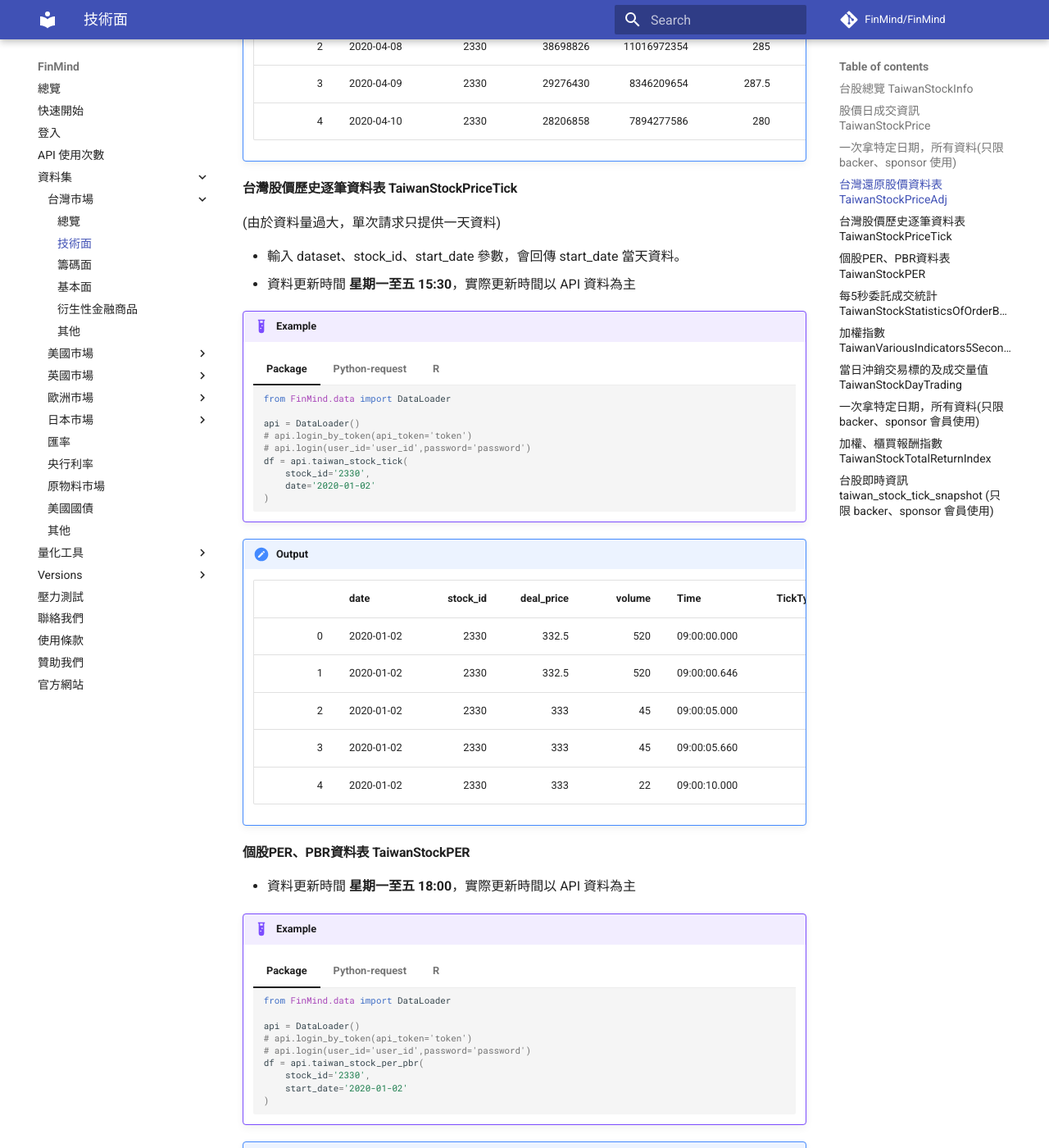
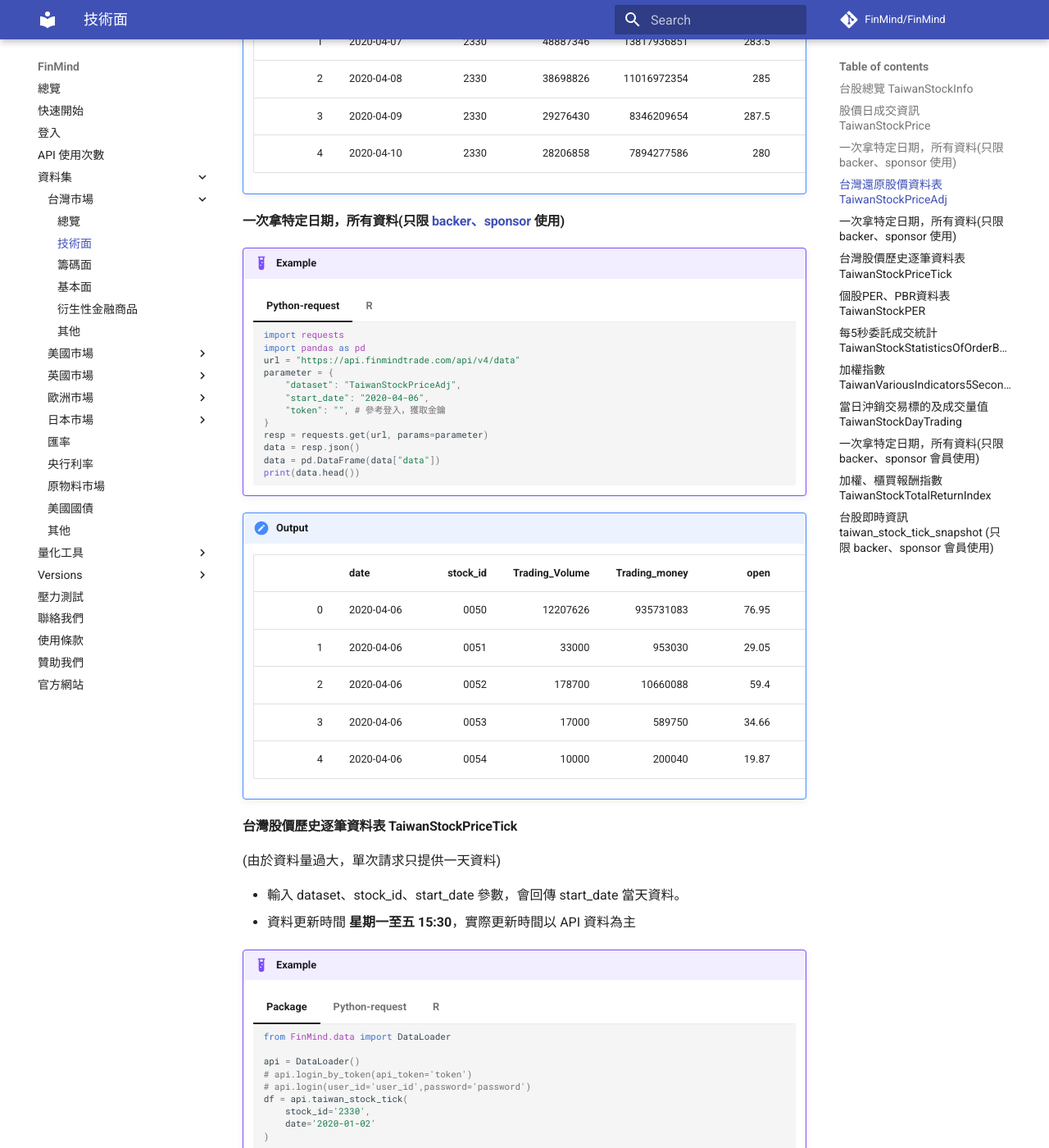
Before and after one commit to FinMind/FinMind-Doc, an MkDocs documentation site: the page built from docs/tutor/TaiwanMarket/Technical.md, in a window 1280 px wide and 1400 px high, scrolled down 3250 px. Shown: the whole window at 82% size. Built offline with MkDocs 1.6.1 and Material for MkDocs 9.7.7, drawn with Linux system fonts in a browser that asks for light colours; comment, search, counter and statistics services are not loaded; some of the changed text lies outside the part shown.

Commit message:
feat: add TaiwanStockPriceAdj

````diff
--- a/docs/tutor/TaiwanMarket/Technical.md
+++ b/docs/tutor/TaiwanMarket/Technical.md
@@ -211,19 +211,36 @@
 - 資料更新時間 **星期一至五 17:30**，實際更新時間以 API 資料為主
 
 !!! example
-    ```python
-    from FinMind.data import DataLoader
+    === "Package"
+        ```python
+        from FinMind.data import DataLoader
 
-    api = DataLoader()
-    # api.login_by_token(api_token='token')
-    # api.login(user_id='user_id',password='password')
-    df = api.taiwan_stock_daily_adj(
-        stock_id='2330',
-        start_date='2020-04-02',
-        end_date='2020-04-12'
-    )
-    ```
-
+        api = DataLoader()
+        # api.login_by_token(api_token='token')
+        # api.login(user_id='user_id',password='password')
+        df = api.taiwan_stock_daily_adj(
+            stock_id='2330',
+            start_date='2020-04-02',
+            end_date='2020-04-12'
+        )
+        ```
+    === "Python-request"
+        ```python
+        import requests
+        import pandas as pd
+        url = "https://api.finmindtrade.com/api/v4/data"
+        parameter = {
+            "dataset": "TaiwanStockPriceAdj",
+            "data_id": "2330",
+            "start_date": "2020-04-02",
+            "end_date": "2020-04-12",
+            "token": "", # 參考登入，獲取金鑰
+        }
+        resp = requests.get(url, params=parameter)
+        data = resp.json()
+        data = pd.DataFrame(data["data"])
+        print(data.head())
+        ```
 
 
 !!! output
@@ -234,6 +251,57 @@
     |  2 | 2020-04-08 |       2330 |         38698826 |     11016972354 |  285   | 285.5 | 283   |   285   |      2   |              19126 |
     |  3 | 2020-04-09 |       2330 |         29276430 |      8346209654 |  287.5 | 288   | 282.5 |   283   |     -2   |              15271 |
     |  4 | 2020-04-10 |       2330 |         28206858 |      7894277586 |  280   | 282   | 279   |   279.5 |     -3.5 |              15833 |
+
+
+#### 一次拿特定日期，所有資料(只限 [backer、sponsor](https://finmindtrade.com/analysis/#/Sponsor/sponsor) 使用)
+
+!!! example
+    === "Python-request"
+        ```python
+        import requests
+        import pandas as pd
+        url = "https://api.finmindtrade.com/api/v4/data"
+        parameter = {
+            "dataset": "TaiwanStockPriceAdj",
+            "start_date": "2020-04-06",
+            "token": "", # 參考登入，獲取金鑰
+        }
+        resp = requests.get(url, params=parameter)
+        data = resp.json()
+        data = pd.DataFrame(data["data"])
+        print(data.head())
+
+        ```
+    === "R"
+        ```R
+        library(httr)
+        library(data.table)
+        library(dplyr)
+        url = 'https://api.finmindtrade.com/api/v4/data'
+        response = httr::GET(
+        url = url,
+        query = list(
+            dataset="TaiwanStockPriceAdj",
+            start_date= "2020-04-06",
+            token = "" # 參考登入，獲取金鑰
+        )
+        )
+        data = content(response)
+        df = data$data %>%
+        do.call('rbind',.) %>%
+        data.table
+        head(df)
+
+        ```
+
+!!! output
+    |    | date       |   stock_id |   Trading_Volume |   Trading_money |   open |   max |   min |   close |   spread |   Trading_turnover |
+    |---:|:-----------|-----------:|-----------------:|----------------:|-------:|------:|------:|--------:|---------:|-------------------:|
+    |  0 | 2020-04-06 |       0050 |         12207626 |       935731083 |  76.95 | 77.1  | 75.75 |   77.05 |     1.15 |               5824 |
+    |  1 | 2020-04-06 |       0051 |            33000 |          953030 |  29.05 | 29.05 | 28.74 |   29.05 |     0.38 |                 21 |
+    |  2 | 2020-04-06 |       0052 |           178700 |        10660088 |  59.4  | 60.05 | 58.75 |   60    |     1.25 |                 56 |
+    |  3 | 2020-04-06 |       0053 |            17000 |          589750 |  34.66 | 35    | 34.48 |   34.84 |     0.18 |                 17 |
+    |  4 | 2020-04-06 |       0054 |            10000 |          200040 |  19.87 | 20.03 | 19.87 |   20.03 |     0    |                  4 |
 
 
 
````
